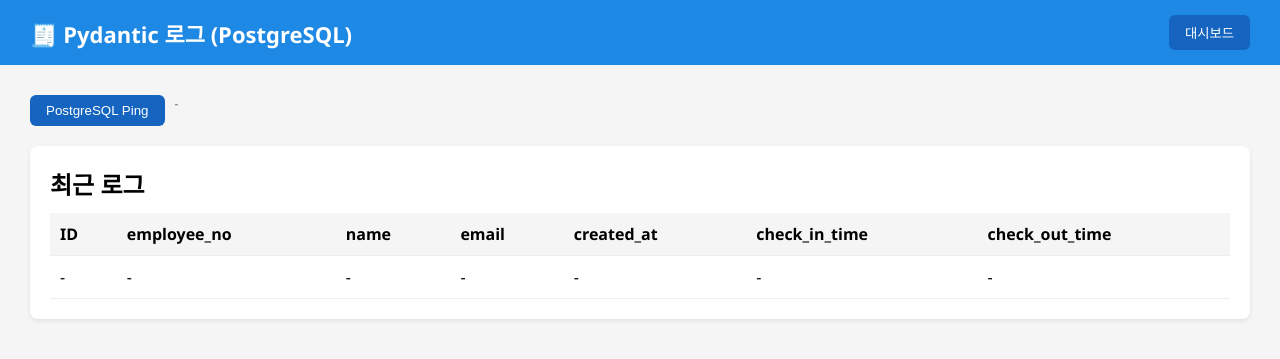
After one commit to Visual-Checker/main, a Flask app: page /admin/pydantic in a window 1280 px wide. The commit adds this page. Shown: the top 359 px of the page. Run offline with Flask 3, Linux system fonts and the light colour scheme; the visitor is signed in with stand-in values (Sample User, id 1); some libraries are stand-ins or nearby versions.

Commit message:
added server UI with Pydantic+logfire

```diff
--- a/server/app.py
+++ b/server/app.py
@@ -1,8 +1,11 @@
 from flask import Flask, redirect, url_for
 from dotenv import load_dotenv
 import os
+import logfire
 
 load_dotenv()
+
+logfire.configure(send_to_logfire=False)
 
 app = Flask(__name__, static_folder='static', template_folder='templates')
 app.secret_key = os.getenv('SECRET_KEY', 'dev-secret-key')
--- a/server/requirements.txt
+++ b/server/requirements.txt
@@ -1,3 +1,6 @@
 Flask>=2.2
 python-dotenv
 redis
+pydantic>=2.6
+logfire>=1.0
+psycopg2-binary>=2.9.9
--- a/server/routes/admin/__init__.py
+++ b/server/routes/admin/__init__.py
@@ -4,6 +4,11 @@
 import os
 from datetime import datetime
 from dotenv import load_dotenv
+from pydantic import BaseModel, Field
+import logfire
+import psycopg2
+
+logfire.configure(send_to_logfire=False)
 
 load_dotenv()
 
@@ -19,6 +24,43 @@
     )
 except Exception:
     redis_client = None
+
+# PostgreSQL log store
+POSTGRES_LOGS = []
+
+
+class PostgresLogEntry(BaseModel):
+    timestamp: datetime = Field(default_factory=datetime.utcnow)
+    level: str
+    message: str
+    host: str | None = None
+    port: int | None = None
+    dbname: str | None = None
+    user: str | None = None
+    detail: str | None = None
+
+
+def _get_db_config():
+    return {
+        'host': os.getenv('DB_HOST'),
+        'port': int(os.getenv('DB_PORT', 5432)),
+        'dbname': os.getenv('DB_NAME'),
+        'user': os.getenv('DB_USER'),
+        'password': os.getenv('DB_PASSWORD')
+    }
+
+
+def _add_postgres_log(entry: PostgresLogEntry):
+    POSTGRES_LOGS.append(entry.model_dump())
+    if len(POSTGRES_LOGS) > 200:
+        POSTGRES_LOGS.pop(0)
+    payload = entry.model_dump()
+    if entry.level.upper() == 'ERROR':
+        logfire.error(entry.message, **payload)
+    elif entry.level.upper() == 'WARNING':
+        logfire.warning(entry.message, **payload)
+    else:
+        logfire.info(entry.message, **payload)
 
 @admin_bp.route('/')
 def index():
@@ -89,6 +131,55 @@
                 continue
     return jsonify(events)
 
+
+@admin_bp.route('/api/postgres-logs')
+def get_postgres_logs():
+    """최근 PostgreSQL 로그를 반환"""
+    return jsonify(POSTGRES_LOGS[-100:])
+
+
+@admin_bp.route('/api/postgres-ping')
+def postgres_ping():
+    """PostgreSQL 연결을 확인하고 로그를 남김"""
+    cfg = _get_db_config()
+    try:
+        with psycopg2.connect(
+            host=cfg['host'],
+            port=cfg['port'],
+            dbname=cfg['dbname'],
+            user=cfg['user'],
+            password=cfg['password'],
+            connect_timeout=3
+        ) as conn:
+            with conn.cursor() as cur:
+                cur.execute('SELECT version()')
+                version = cur.fetchone()[0]
+        _add_postgres_log(
+            PostgresLogEntry(
+                level='INFO',
+                message='PostgreSQL connection OK',
+                host=cfg['host'],
+                port=cfg['port'],
+                dbname=cfg['dbname'],
+                user=cfg['user'],
+                detail=version
+            )
+        )
+        return jsonify({'status': 'ok', 'version': version})
+    except Exception as e:
+        _add_postgres_log(
+            PostgresLogEntry(
+                level='ERROR',
+                message='PostgreSQL connection failed',
+                host=cfg['host'],
+                port=cfg['port'],
+                dbname=cfg['dbname'],
+                user=cfg['user'],
+                detail=str(e)
+            )
+        )
+        return jsonify({'status': 'error', 'message': str(e)}), 500
+
 @admin_bp.route('/api/students')
 def get_students():
     students = [
@@ -98,19 +189,30 @@
     return jsonify(students)
 
 @admin_bp.route('/realtime')
+@admin_bp.route('/realtime.html')
 def realtime_monitor():
     if 'user' not in session:
         return redirect(url_for('admin.login'))
     return render_template('realtime.html')
 
 @admin_bp.route('/students')
+@admin_bp.route('/students.html')
 def students():
     if 'user' not in session:
         return redirect(url_for('admin.login'))
     return render_template('students.html')
 
 @admin_bp.route('/reports')
+@admin_bp.route('/reports.html')
 def reports():
     if 'user' not in session:
         return redirect(url_for('admin.login'))
     return render_template('reports.html')
+
+
+@admin_bp.route('/pydantic')
+@admin_bp.route('/pydantic.html')
+def pydantic_logs():
+    if 'user' not in session:
+        return redirect(url_for('admin.login'))
+    return render_template('pydantic_logs.html')
--- /dev/null
+++ b/server/templates/admin/pydantic_logs.html
@@ -0,0 +1,104 @@
+<!DOCTYPE html>
+<html lang="ko">
+<head>
+    <meta charset="UTF-8">
+    <meta name="viewport" content="width=device-width, initial-scale=1.0">
+    <title>Pydantic 로그 - 관리자</title>
+    <style>
+        * { margin: 0; padding: 0; box-sizing: border-box; }
+        body { font-family: 'Segoe UI', Tahoma, Geneva, Verdana, sans-serif; background: #f5f5f5; }
+        .header { background: #1E88E5; color: white; padding: 15px 30px; display: flex; justify-content: space-between; align-items: center; }
+        .header h1 { font-size: 22px; }
+        .btn { background: #1565C0; color: white; border: none; padding: 8px 16px; border-radius: 6px; cursor: pointer; }
+        .container { padding: 30px; max-width: 1400px; margin: 0 auto; }
+        .toolbar { display: flex; gap: 10px; margin-bottom: 20px; }
+        .card { background: white; padding: 20px; border-radius: 8px; box-shadow: 0 2px 4px rgba(0,0,0,0.08); }
+        table { width: 100%; border-collapse: collapse; margin-top: 12px; }
+        th, td { padding: 10px; text-align: left; border-bottom: 1px solid #eee; }
+        th { background: #f5f5f5; font-weight: 600; }
+        .level { font-weight: 600; }
+        .level.INFO { color: #2E7D32; }
+        .level.WARNING { color: #F57F17; }
+        .level.ERROR { color: #C62828; }
+        .muted { color: #666; font-size: 12px; }
+        .status { margin-left: 10px; font-weight: 600; }
+    </style>
+</head>
+<body>
+    <div class="header">
+        <h1>🧾 Pydantic 로그 (PostgreSQL)</h1>
+        <button class="btn" onclick="location.href='/admin'">대시보드</button>
+    </div>
+    <div class="container">
+        <div class="toolbar">
+            <button class="btn" id="ping-btn">PostgreSQL Ping</button>
+            <span class="muted" id="ping-status">-</span>
+        </div>
+        <div class="card">
+            <h2>최근 로그</h2>
+            <table>
+                <thead>
+                    <tr>
+                        <th>ID</th>
+                        <th>employee_no</th>
+                        <th>name</th>
+                        <th>email</th>
+                        <th>created_at</th>
+                        <th>check_in_time</th>
+                        <th>check_out_time</th>
+                    </tr>
+                </thead>
+                <tbody id="log-body"></tbody>
+            </table>
+        </div>
+    </div>
+
+    <script>
+        const pingBtn = document.getElementById('ping-btn');
+        const pingStatus = document.getElementById('ping-status');
+        const logBody = document.getElementById('log-body');
+
+        async function fetchLogs() {
+            try {
+                const res = await fetch('/admin/api/postgres-logs');
+                const logs = await res.json();
+                logBody.innerHTML = '';
+                logs.reverse().forEach(log => {
+                    const tr = document.createElement('tr');
+                    tr.innerHTML = `
+                        <td>${log.id ?? '-'}</td>
+                        <td>${log.employee_no ?? '-'}</td>
+                        <td>${log.name ?? '-'}</td>
+                        <td>${log.email ?? '-'}</td>
+                        <td>${log.created_at ? new Date(log.created_at).toLocaleString() : '-'}</td>
+                        <td>${log.check_in_time ? new Date(log.check_in_time).toLocaleString() : '-'}</td>
+                        <td>${log.check_out_time ? new Date(log.check_out_time).toLocaleString() : '-'}</td>
+                    `;
+                    logBody.appendChild(tr);
+                });
+            } catch (e) {
+                console.error(e);
+            }
+        }
+
+        async function pingPostgres() {
+            pingStatus.textContent = 'checking...';
+            try {
+                const res = await fetch('/admin/api/postgres-ping');
+                const data = await res.json();
+                pingStatus.textContent = data.status === 'ok' ? 'OK' : 'ERROR';
+                pingStatus.className = data.status === 'ok' ? 'status level INFO' : 'status level ERROR';
+            } catch (e) {
+                pingStatus.textContent = 'ERROR';
+                pingStatus.className = 'status level ERROR';
+            } finally {
+                fetchLogs();
+            }
+        }
+
+        pingBtn.addEventListener('click', pingPostgres);
+        fetchLogs();
+        setInterval(fetchLogs, 5000);
+    </script>
+</body>
+</html>
```
Also changed, not shown: server/templates/admin/dashboard.html (+12 -11 lines), server/templates/admin/students.html (+6 -2 lines).
